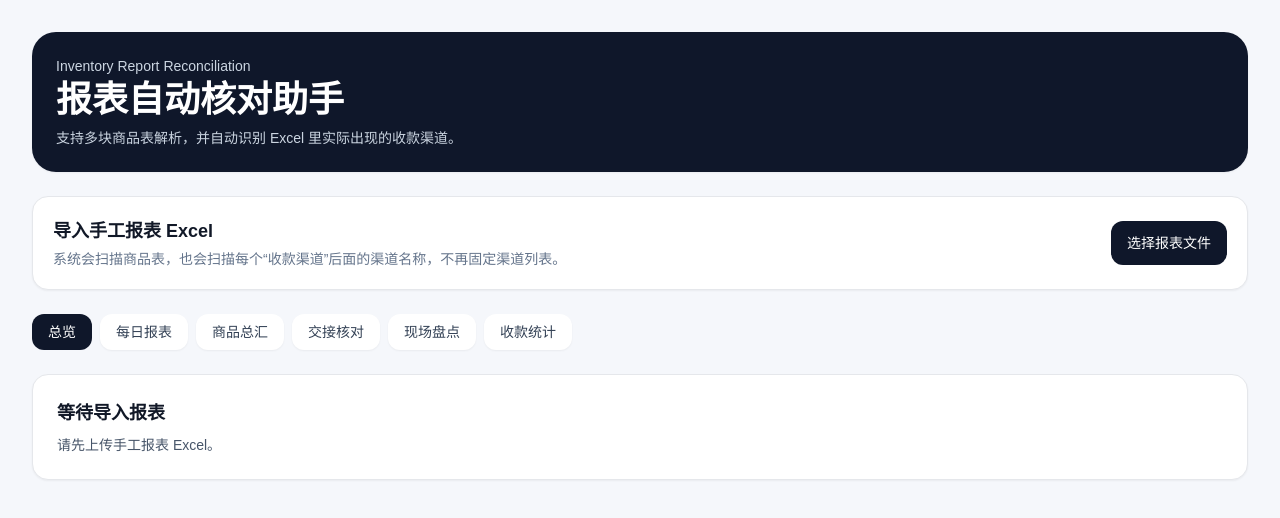
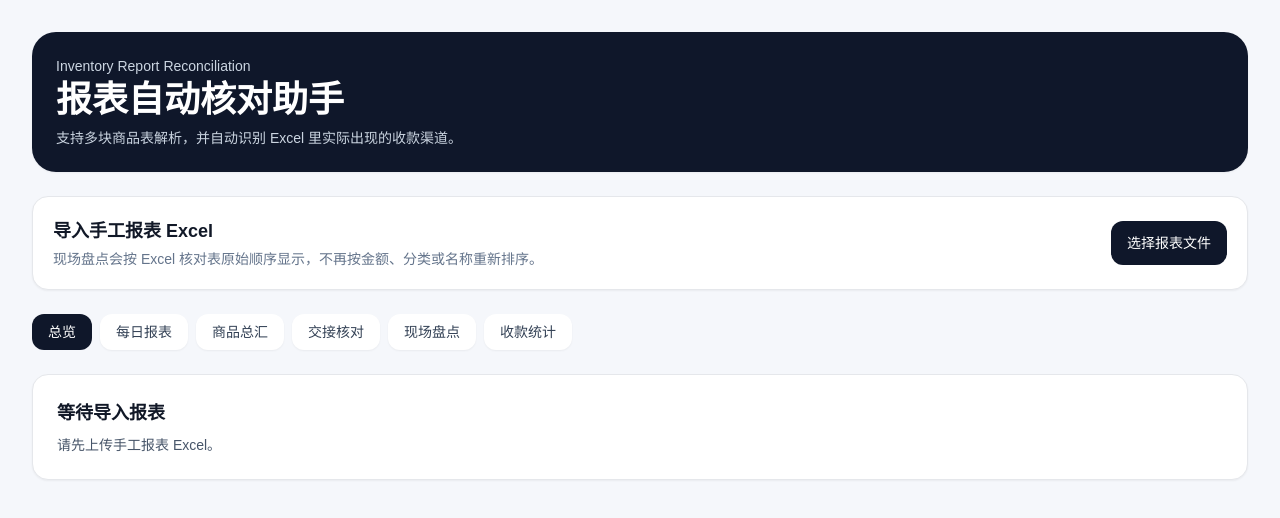
Before and after one commit to GrandpaNiuu/inventory-shift-web, a Next.js app: page / in a window 1280 px wide. Shown: the top 518 px of the page. Built offline with nearby package versions, Linux system fonts and the light colour scheme.

Commit message:
启用按原表顺序的现场盘点页面

```diff
--- a/app/page.tsx
+++ b/app/page.tsx
@@ -1,5 +1,5 @@
-import InventoryPage from "./InventoryPage";
+import InventoryPageOrdered from "./InventoryPageOrdered";
 
 export default function Home() {
-  return <InventoryPage />;
+  return <InventoryPageOrdered />;
 }
```
